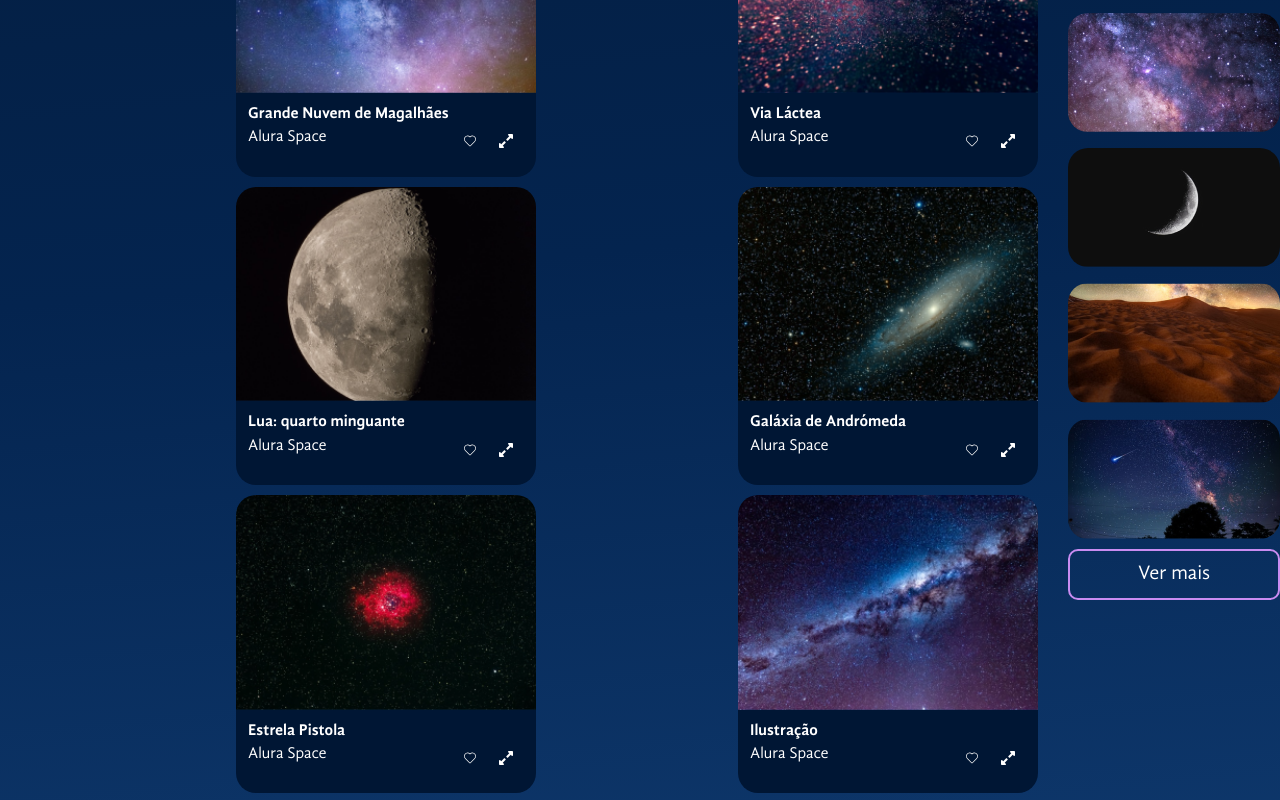
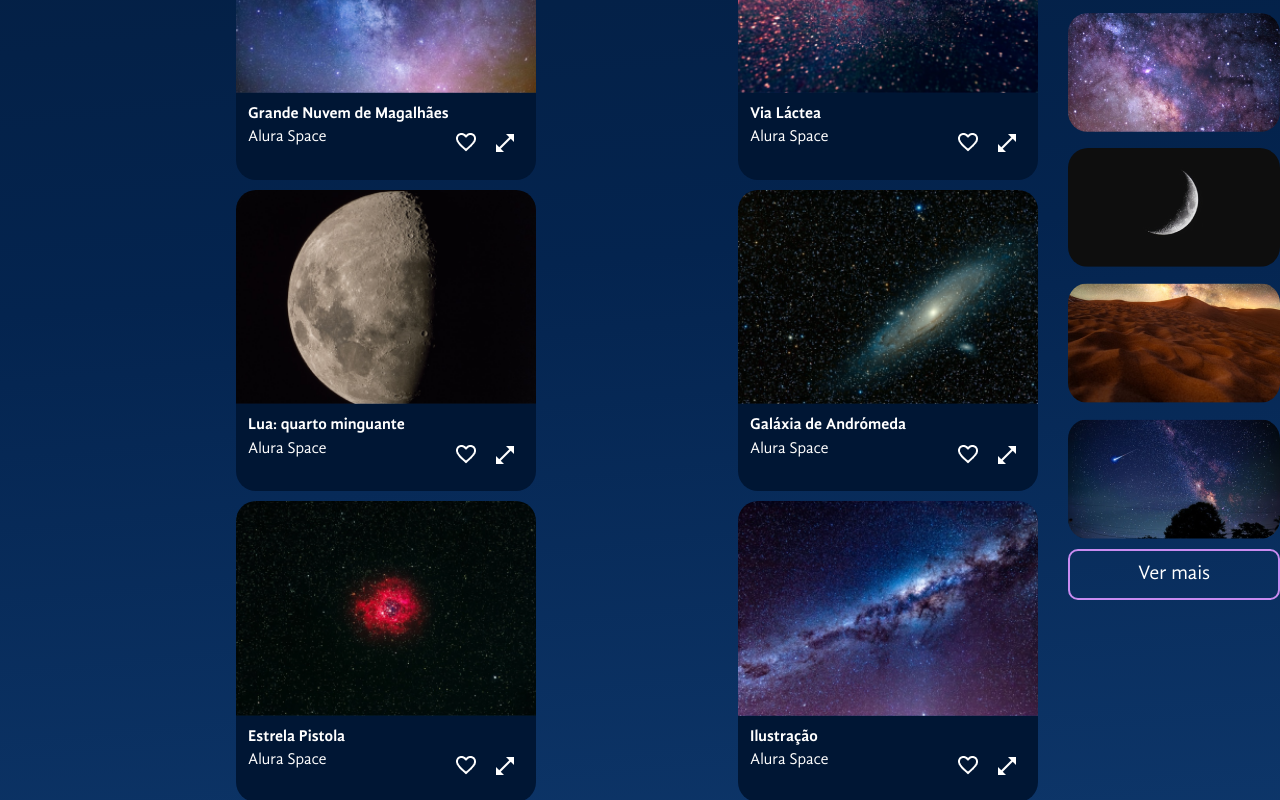
Before and after one commit to gabriielk0/space-app, a React (Vite) app: page / in a window 1280 px wide. Shown: the part 820-1620 px from the top of the page. Built offline with nearby package versions, Linux system fonts and the light colour scheme.

Commit message:
Adicionando favoritos

```diff
--- a/src/App.jsx
+++ b/src/App.jsx
@@ -46,6 +46,15 @@ function App() {
   const fecharModal = () => {
     setFotoSelecionada(null);
   }
+
+  const aoAlternarFavorito = (foto) => {
+    setFotosDaGaleria(fotosDaGaleria.map(fotoDaGaleria => {
+      return {
+        ...fotoDaGaleria,
+        favorita: fotoDaGaleria.id === foto.id ? !fotoDaGaleria.favorita : fotoDaGaleria.favorita
+      }
+    }))
+  }
   return (
     <FundoGradiente>
       <EstilosGlobais />
@@ -57,6 +66,7 @@ function App() {
             <Banner />
             <Galeria
               aoFotoSelecionada={(foto) => setFotoSelecionada(foto)}
+              aoAlternarFavorito={aoAlternarFavorito}
               fotos={fotosDaGaleria}
             />
           </ConteudoGaleria>
--- a/src/componentes/Galeria/index.jsx
+++ b/src/componentes/Galeria/index.jsx
@@ -19,7 +19,7 @@ const ImagemContainer = styled.section`
 `;
 
 // eslint-disable-next-line react/prop-types
-const Galeria = ({ fotos = [], aoFotoSelecionada }) => {
+const Galeria = ({ fotos = [], aoFotoSelecionada, aoAlternarFavorito }) => {
   return (
     <>
       <Tags />
@@ -30,6 +30,7 @@ const Galeria = ({ fotos = [], aoFotoSelecionada }) => {
             {fotos.map((foto) => (
               <Imagem
                 aoZoomSolicitado={aoFotoSelecionada}
+                aoAlternarFavorito={aoAlternarFavorito}
                 key={foto.id}
                 foto={foto}
               />
--- a/src/componentes/Imagem/index.jsx
+++ b/src/componentes/Imagem/index.jsx
@@ -1,12 +1,11 @@
 import styled from "styled-components";
-import { CiHeart } from "react-icons/ci";
 import { FaExpandAlt } from "react-icons/fa";
 
 /* eslint-disable react/prop-types */
 const Figure = styled.figure`
   width: ${(props) => (props.$expandida ? "90vw" : "460px")};
   height: ${(props) => (props.$expandida ? "90vh" : "auto")};
-  max-width:${(props) => (props.$expandida ? "1152px" : "300px")};
+  max-width: ${(props) => (props.$expandida ? "1152px" : "300px")};
   display: flex;
   flex-direction: column;
   margin: 0;
@@ -63,7 +62,16 @@ const BotaoEstilizado = styled.button`
   cursor: pointer;
 `;
 
-const Imagem = ({ foto, expandida = false, aoZoomSolicitado }) => {
+const Imagem = ({
+  foto,
+  expandida = false,
+  aoZoomSolicitado,
+  aoAlternarFavorito,
+}) => {
+
+  const iconeFavorito = foto.favorita ? '/icones/favorito-ativo.png' : '/icones/favorito.png'
+
+
   return (
     <Figure $expandida={expandida} id={`foto-${foto.id}`}>
       <ImgEstilizada src={foto.path} alt={foto.alt} />
@@ -72,18 +80,22 @@ const Imagem = ({ foto, expandida = false, aoZoomSolicitado }) => {
         <RodapeEstilizado>
           <FonteEstilizada>{foto.fonte}</FonteEstilizada>
           <div>
-            <BotaoEstilizado>
-              <CiHeart style={{ color: "white" }} />
+            <BotaoEstilizado onClick={() => aoAlternarFavorito(foto)}>
+              <img src={iconeFavorito}
+                style={{ color: "white" }}
+              />
             </BotaoEstilizado>
-            {!expandida &&
+            {!expandida && (
               <BotaoEstilizado
                 aria-hidden={expandida}
-                onClick={() => {console.log("fotoSelecionada");
-                  aoZoomSolicitado(foto)}}
+                onClick={() => {
+                  console.log("fotoSelecionada");
+                  aoZoomSolicitado(foto);
+                }}
               >
-                <FaExpandAlt style={{ color: "white" }} />
+                <img src="/icones/expandir.png" alt="Expandir"/>
               </BotaoEstilizado>
-            }
+            )}
           </div>
         </RodapeEstilizado>
       </FigCaptionEstilizada>
```
